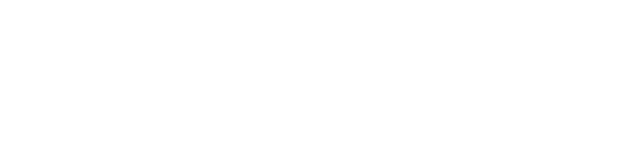
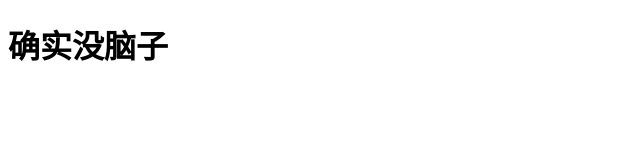
Before and after one commit to cn-hxh/shiyan_01, a plain HTML site: page index.html in a window 1280 px wide. Shown: the whole page, without its empty margins (0-640 px from the left). Drawn offline with Linux system fonts and the light colour scheme.

Commit message:
哇，太难用了吧

```diff
--- a/index.html
+++ b/index.html
@@ -7,6 +7,6 @@
     <title>Document</title>
 </head>
 <body>
-
+    <h1>确实没脑子</h1>
 </body>
 </html>
```
